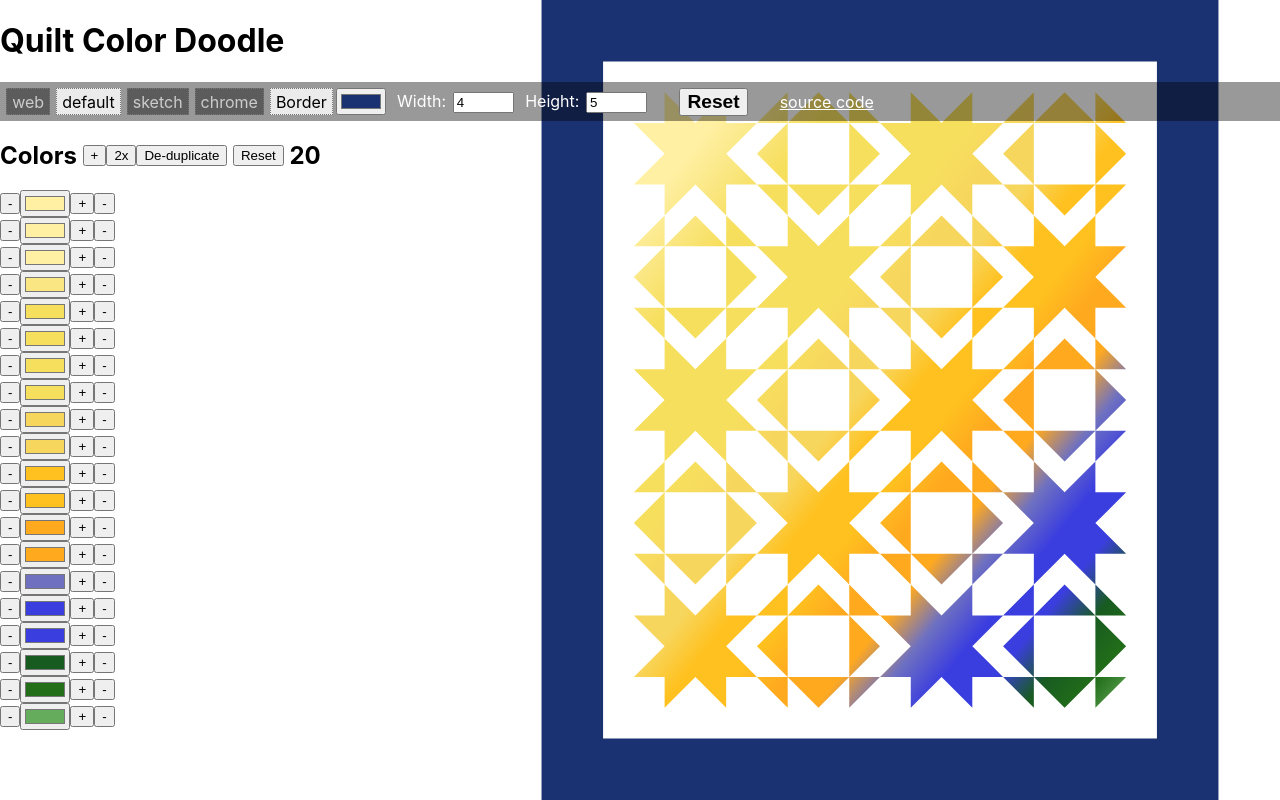
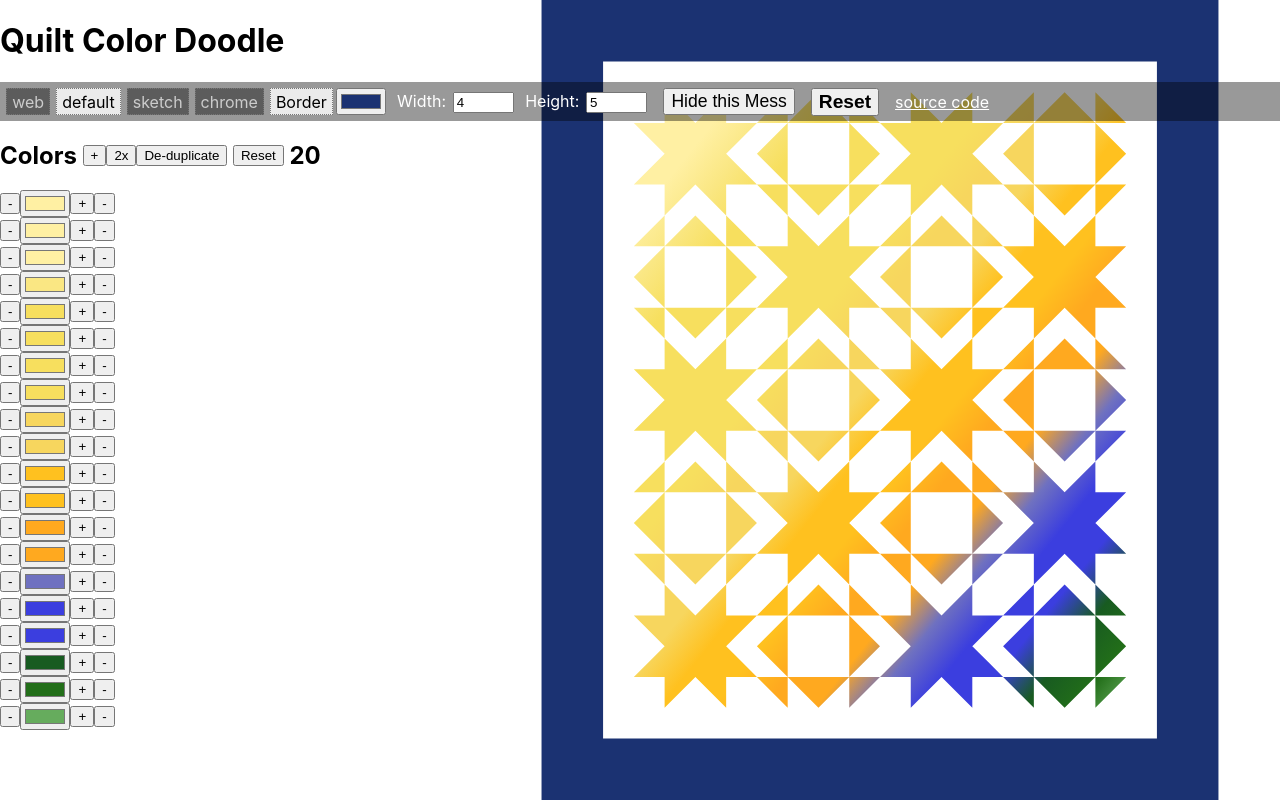
Before and after one commit to neolefty/quilt, a React (Create React App) app: page / in a window 1280 px wide. Built offline with nearby package versions, Linux system fonts and the light colour scheme.

Commit message:
hide this mess

```diff
--- a/src/App.module.css
+++ b/src/App.module.css
@@ -20,9 +20,14 @@
 }
 
 .reset {
-    margin-left: 2rem;
+    margin-left: 1rem;
     font-weight: bold;
     font-size: 120%;
+}
+
+.justTheQuilt {
+    margin-left: 1rem;
+    font-size: 110%;
 }
 
 .showUp {
@@ -32,7 +37,7 @@
 }
 
 .source {
-    margin-left: 2rem;
+    margin-left: 1rem;
     color: white;
 }
 
--- a/src/App.tsx
+++ b/src/App.tsx
@@ -10,6 +10,7 @@ import {AppReducer} from "./Reducer"
 import {restore, save} from "./Save"
 import {ShapeControl} from './ShapeControl'
 import {DEFAULT_APP_STATE} from "./State"
+import {StubbornFrame} from "./StubbornFrame"
 
 const App: React.FC = () => {
     const [ state, dispatch ] = useReducer(AppReducer, restore(DEFAULT_APP_STATE))
@@ -26,18 +27,18 @@ const App: React.FC = () => {
     const togglePicker = (name: string) => dispatch({ type: "toggle picker", name })
     const toggleShowBorder = () => dispatch({ type: 'show border', value: !state.showBorder })
     const setQuiltSize = (value: Point) => dispatch({ type: 'change quilt size', value })
+    const justTheQuilt = (value: boolean) => dispatch({ type: 'just the quilt', value })
     const reset = () => dispatch({ type: 'reset' })
 
     return (
+        <>
+            { !state.justTheQuilt &&
                 <>
                     <h1 className={clsx(styles.row, styles.noPrint)}>
                         Quilt Color Doodle
                     </h1>
                     <div className={clsx(styles.row, styles.noPrint, styles.showUp)}>
-                <PickerToggles
-                    pickers={state.pickers}
-                    toggle={togglePicker}
-                />
+                        <PickerToggles pickers={state.pickers} toggle={togglePicker}/>
                         <ShapeControl
                             quiltSize={state.quiltSize}
                             showBorder={state.showBorder}
@@ -46,7 +47,8 @@ const App: React.FC = () => {
                             toggleShowBorder={toggleShowBorder}
                             setQuiltSize={setQuiltSize}
                         />
-                <button onClick={reset} className={styles.reset}>Reset</button>
+                        <button className={styles.justTheQuilt} onClick={() => justTheQuilt(true)}>Hide this Mess</button>
+                        <button className={styles.reset} onClick={reset}>Reset</button>
                         <a href="https://github.com/neolefty/quilt" className={styles.source}>source code</a>
                     </div>
                     <div className={styles.noPrint}>
@@ -60,17 +62,23 @@ const App: React.FC = () => {
                             dedup={dedup}
                         />
                     </div>
-            <QuiltSvg
-                colors={state.colors}
-                poly={quilt}
-                extraBorderColor={state.showBorder ? state.borderColor : undefined}
-            />
                     {
                         state.errors.map(e =>
                             <div className={clsx(styles.error, styles.noPrint)}>{e}</div>
                         )
                     }
                 </>
+            }
+
+            <StubbornFrame onAnything={state.justTheQuilt ? () => justTheQuilt(false) : undefined}>
+                <QuiltSvg
+                    colors={state.colors}
+                    poly={quilt}
+                    extraBorderColor={state.showBorder ? state.borderColor : undefined}
+                    fullScreen={state.justTheQuilt}
+                />
+            </StubbornFrame>
+        </>
     )
 }
 
--- /dev/null
+++ b/src/QuiltSvg.module.css
@@ -0,0 +1,16 @@
+
+.fitSquare {
+    width: 100vmin;
+    height: 100vmin;
+    position: fixed;
+    right: 0;
+    bottom: 0;
+}
+
+.fullScreen {
+    width: 100vw;
+    height: 100vh;
+    position: fixed;
+    right: 0;
+    bottom: 0;
+}
--- a/src/QuiltSvg.tsx
+++ b/src/QuiltSvg.tsx
@@ -1,16 +1,17 @@
 import clsx from "clsx"
 import {List} from "immutable"
-import React, {ReactNode} from "react"
+import React from "react"
 import {Bound} from "./Point"
 import {MultiPoly} from "./Poly"
 import {border} from "./Quilt"
-import styles from "./Quilt.module.css"
+import styles from "./QuiltSvg.module.css"
 
 interface QuiltProps {
     colors: List<string>
     poly: MultiPoly
     extraBorderColor?: string
     showOutline?: boolean
+    fullScreen: boolean
 }
 
 export const QuiltSvg = (props: QuiltProps) => {
@@ -18,9 +19,8 @@ export const QuiltSvg = (props: QuiltProps) => {
     const outer = borderPoly || props.poly
 
     return (
-        <StubbornFrame>
         <svg
-                className={styles.quiltSvg}
+            className={clsx(props.fullScreen ? styles.fullScreen : styles.fitSquare)}
             viewBox={outer.bound.expand(props.showOutline ? 0.04 : 0).toViewBox()}
         >
             <defs>
@@ -45,7 +45,6 @@ export const QuiltSvg = (props: QuiltProps) => {
             }
             <path d={props.poly.toPath()} fill="url(#bg)"/>
         </svg>
-        </StubbornFrame>
     )
 }
 
@@ -57,10 +56,3 @@ export const BoundSvg = ({bound}: BoundSvgProps) => {
         <rect x={bex.min.x} y={bex.min.y} width={bex.width} height={bex.height} strokeWidth="0.01" stroke="#ccc" fill="none"/>
     )
 }
-
-interface HasChildren {
-    children?: ReactNode
-}
-
-const StubbornFrame = (props: HasChildren) =>
-    <div className={clsx(styles.useItAll, styles.below)}>{props.children}</div>
--- a/src/Reducer.ts
+++ b/src/Reducer.ts
@@ -66,6 +66,11 @@ export const AppReducer: AppReducerType = (state: AppState, action: AppAction) =
             ...state,
             colors: Dedup(state.colors),
         }
+        case "just the quilt":
+            return {
+                ...state,
+                justTheQuilt: action.value
+            }
         default:
             return assertNever(action)
     }
--- a/src/State.ts
+++ b/src/State.ts
@@ -2,6 +2,7 @@ import {List, Map, Record} from "immutable"
 import {Point} from './Point'
 
 export interface AppState {
+    justTheQuilt: boolean
     pickers: Map<string, boolean>
     colors: List<string>
     quiltSize: Point
@@ -11,6 +12,7 @@ export interface AppState {
 }
 
 export const DEFAULT_APP_STATE: AppState = {
+    justTheQuilt: false,
     pickers: Map({"web": false, "default": true, "sketch": false, "chrome": false}),
     colors: List([
        "#fff0a3", "#fff0a3", "#fff0a3", "#fae783", "#f7df5e", "#f7df5e", "#f7df5e", "#f7df5e", "#f7d65e", "#f7d65e", "#ffc11f", "#ffc11f", "#ffa91f", "#ffa91f", "#6f71c0", "#3b3edf", "#3b3edf", "#185b21", "#226e19", "#66ac5d",
--- a/src/Quilt.module.css
+++ b/src/StubbornFrame.module.css
@@ -1,17 +1,14 @@
 .below {
     z-index: -1;
 }
-.quiltSvg {
-    width: 100vmin;
-    height: 100vmin;
-    position: fixed;
-    right: 0;
-    bottom: 0;
-}
+
 .useItAll {
     position: fixed;
     top: 0;
     left: 0;
     width: 100vw;
     height: 100vh;
+    /*display: flex;*/
+    /*align-items: center;*/
+    /*justify-content: center;*/
 }
--- /dev/null
+++ b/src/StubbornFrame.tsx
@@ -0,0 +1,27 @@
+import clsx from "clsx"
+import React, {ReactNode, useEffect, useRef} from "react"
+import styles from "./StubbornFrame.module.css"
+
+interface StubbornFrameProps {
+    children?: ReactNode
+    onAnything?: () => void // if defined, side effect is to grab focus
+}
+
+export const StubbornFrame = (props: StubbornFrameProps) => {
+    const divEl = useRef<HTMLDivElement>(null)
+    useEffect(() => {
+        if (props.onAnything && divEl.current)
+            divEl.current.focus()
+    })
+    return (
+        <div
+            className={clsx(styles.useItAll, styles.below)}
+            onClick={props.onAnything}
+            onKeyPress={props.onAnything}
+            tabIndex={props.onAnything ? -1 : undefined}
+            ref={divEl}
+        >
+            {props.children}
+        </div>
+    )
+}
```
Also changed, not shown: src/Action.ts (+8 -1 lines). Lines whose indentation alone changed are shown as unchanged.
